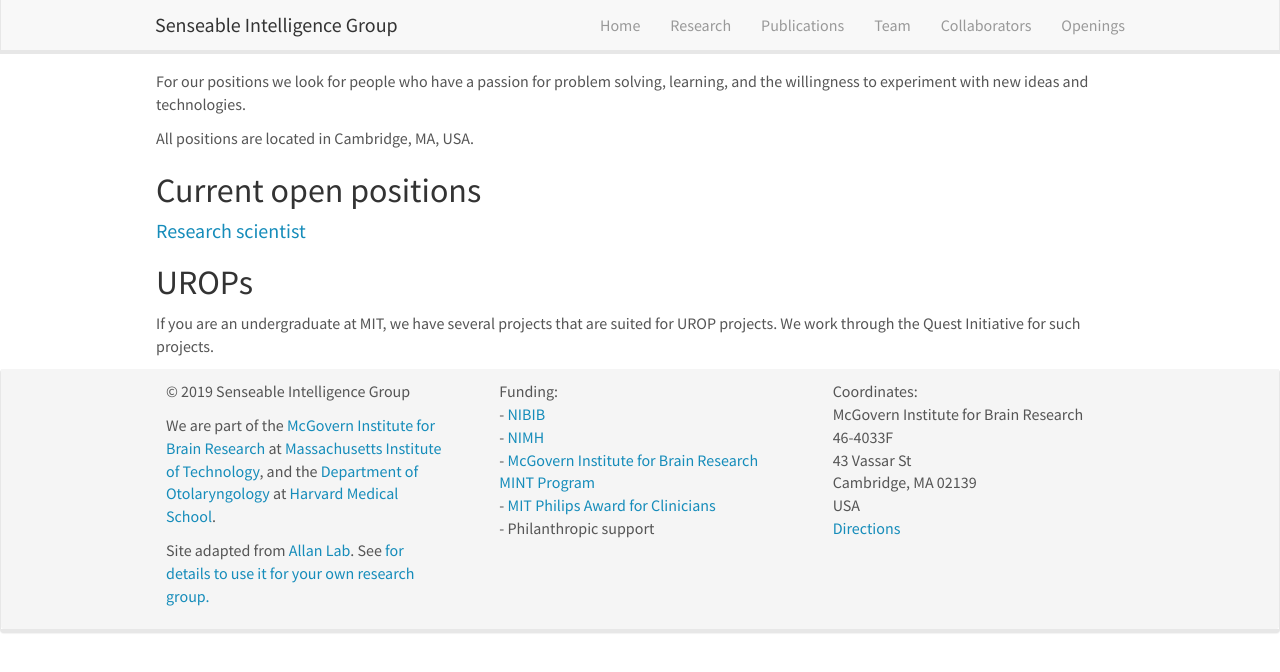
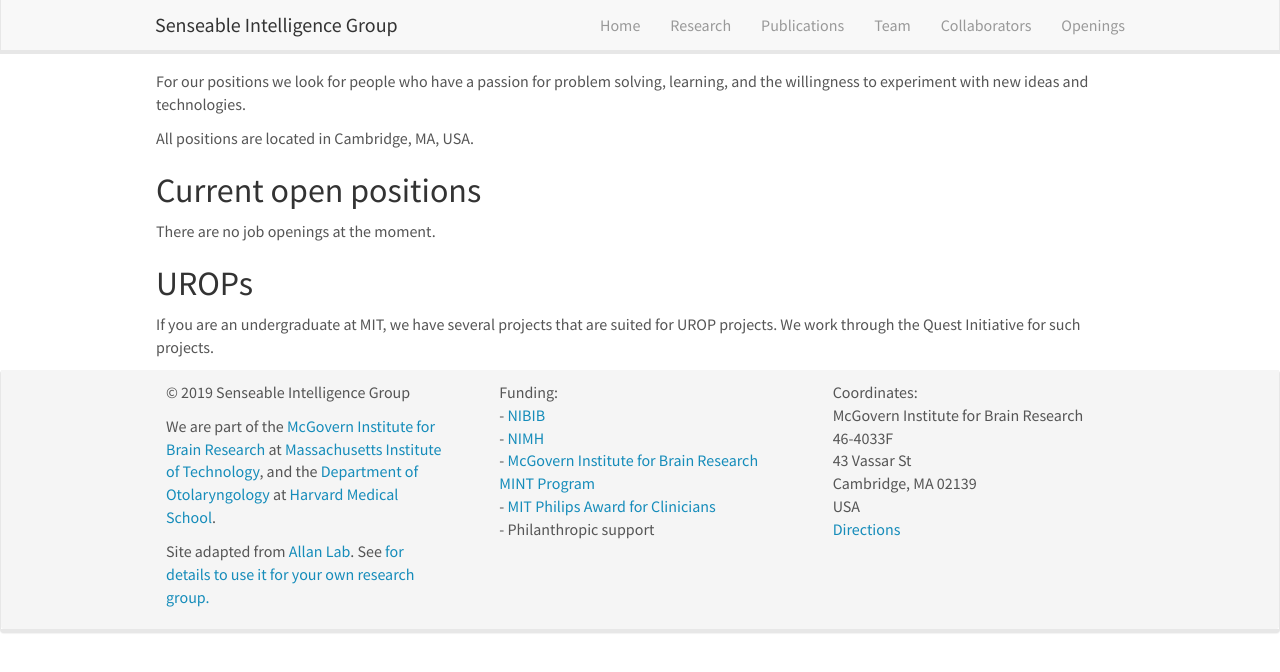
Before and after one commit to sensein/group, a Jekyll site: the page built from _pages/openings.md, in a window 1280 px wide. Shown: the top 672 px of the page. Built offline with Jekyll 4.4.1, drawn with Linux system fonts in a browser that asks for light colours; nearby versions of some CDN libraries.

Commit message:
fix: update openings

```diff
--- a/_pages/openings.md
+++ b/_pages/openings.md
@@ -13,7 +13,7 @@
 
 ## Current open positions
 
-#### [Research scientist](https://careers.peopleclick.com/careerscp/client_mit/external/jobDetails/jobDetail.html?jobPostId=14669&localeCode=en-us)
+There are no job openings at the moment.
 
 ## UROPs
 If you are an undergraduate at MIT, we have several projects that are suited for
```
